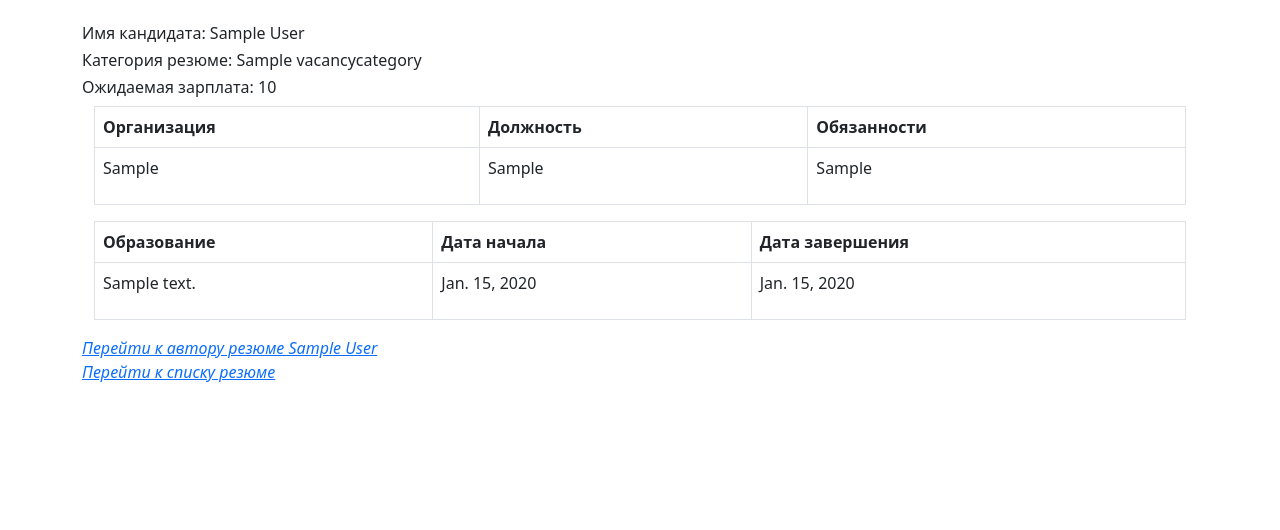
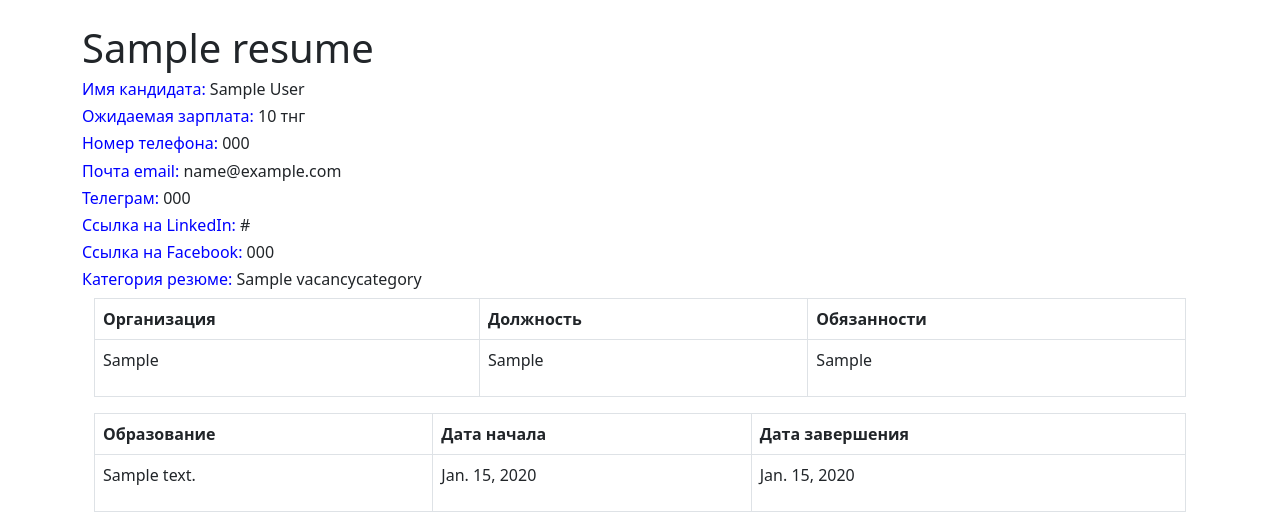
Before and after one commit to Nadezhda2205/homework_68, a Django app: page /applicant/resume/1/detail/ in a window 1280 px wide. Shown: the part 88-618 px from the top of the page. Run offline with Django 4.2, Linux system fonts and the light colour scheme; tables that the repository leaves empty hold one stand-in row (values such as "Sample post"); parts of the project's set-up code (start-up, migrations or seed data) failed here and were passed over; some libraries are stand-ins or nearby versions.

Commit message:
Добавлены дополнительные поля к резюме

```diff
--- a/main/forms.py
+++ b/main/forms.py
@@ -5,7 +5,7 @@ from main.models import Resume, Experience, Education
 class ResumeForm(forms.ModelForm):
     class Meta:
         model = Resume
-        fields = ('vacancy_category', 'salary', 'is_public')
+        fields = ('name','email','telegram','phone','linkedin','facebook','vacancy_category', 'salary', 'is_public')
 
 
 class EducationForm(forms.ModelForm):
--- a/main/models.py
+++ b/main/models.py
@@ -14,6 +14,26 @@ class VacancyCategory(models.Model):
 
 
 class Resume(models.Model):
+    name = models.CharField(max_length=100,
+                            verbose_name=('Название резюме'),
+                            blank=False)
+    telegram = models.CharField(max_length=100,
+                                verbose_name=('Телеграм'),
+                                blank=False)
+    email = models.EmailField(blank=False,
+                              verbose_name=('Почта email'))
+    phone = models.CharField(max_length=30,
+                             verbose_name=('Номер телефона'),
+                             blank=False)
+    facebook = models.CharField(max_length=100,
+                                verbose_name=('Ссылка на facebook'),
+                                blank=True)
+    linkedin = models.CharField(max_length=100,
+                                verbose_name=('Ссылка на linkedIn'),
+                                null=True,
+                                blank=True)
+
+
     vacancy_category = models.ForeignKey(
         'main.VacancyCategory',
         verbose_name=('Категория вакансии'),
@@ -31,7 +51,7 @@ class Resume(models.Model):
         on_delete=models.CASCADE
     )
     updated_at = models.DateTimeField(auto_now=True)
-    is_public = models.BooleanField(null=True, blank=False)
+    is_public = models.BooleanField(null=True, verbose_name='Опубликовано', blank=False)
 
 
     def __str__(self) -> str:
--- a/main/templates/main/resume_detail.html
+++ b/main/templates/main/resume_detail.html
@@ -6,9 +6,15 @@
 {% block content %}
 
 <div>
-    <h6>Имя кандидата: {{resume.author.name}}</h6>
-    <h6>Категория резюме: {{resume.vacancy_category}}</h6>
-    <h6>Ожидаемая зарплата: {{resume.salary}}</h6>
+    <h1>{{resume.name}}</h1>
+    <h6><span style="color: blue; font-size: 16px;">Имя кандидата:</span> {{resume.author.name}}</h6>
+    <h6><span style="color: blue; font-size: 16px;">Ожидаемая зарплата:</span> {{resume.salary}} тнг</h6>
+    <h6><span style="color: blue; font-size: 16px;">Номер телефона: </span>{{resume.phone}}</h6>
+    <h6><span style="color: blue; font-size: 16px;">Почта email: </span>{{resume.email}}</h6>
+    <h6><span style="color: blue; font-size: 16px;">Телеграм: </span>{{resume.telegram}}</h6>
+    <h6><span style="color: blue; font-size: 16px;">Ссылка на LinkedIn:  </span>{{resume.linkedin}}</h6>
+    <h6><span style="color: blue; font-size: 16px;">Ссылка на Facebook: </span>{{resume.telegram}}</h6>
+    <h6><span style="color: blue; font-size: 16px;">Категория резюме: </span>{{resume.vacancy_category}}</h6>
 </div>
 <div>
 
```
Also changed, not shown: accounts/migrations/0010_alter_account_respond_vacancies.py (added), main/migrations/0011_resume_email_resume_facebook_resume_linkedin_and_more.py (added), main/migrations/0012_alter_resume_email_alter_resume_facebook_and_more.py (added), main/migrations/0013_alter_resume_email_alter_resume_facebook_and_more.py (added).
